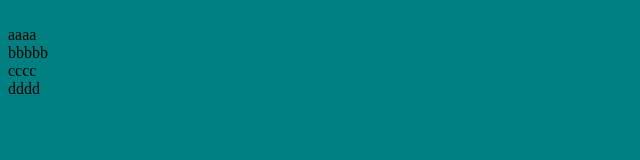
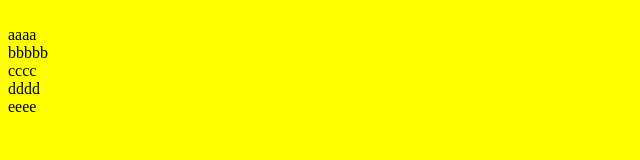
Before and after one commit to shubham1224/devopsproject1, a plain HTML site: page index.html in a window 1280 px wide. Shown: the whole page, without its empty margins (0-640 px from the left). Drawn offline with Linux system fonts and the light colour scheme.

Commit message:
color changed to yellow

```diff
--- a/index.html
+++ b/index.html
@@ -1,4 +1,4 @@
-<body bgcolor='teal'>
+<body bgcolor='yellow'>
 <br>
 aaaa
 <br>
@@ -7,4 +7,6 @@ bbbbb
 cccc
 <br>
 dddd
+<br>
+eeee
 </body>
```
